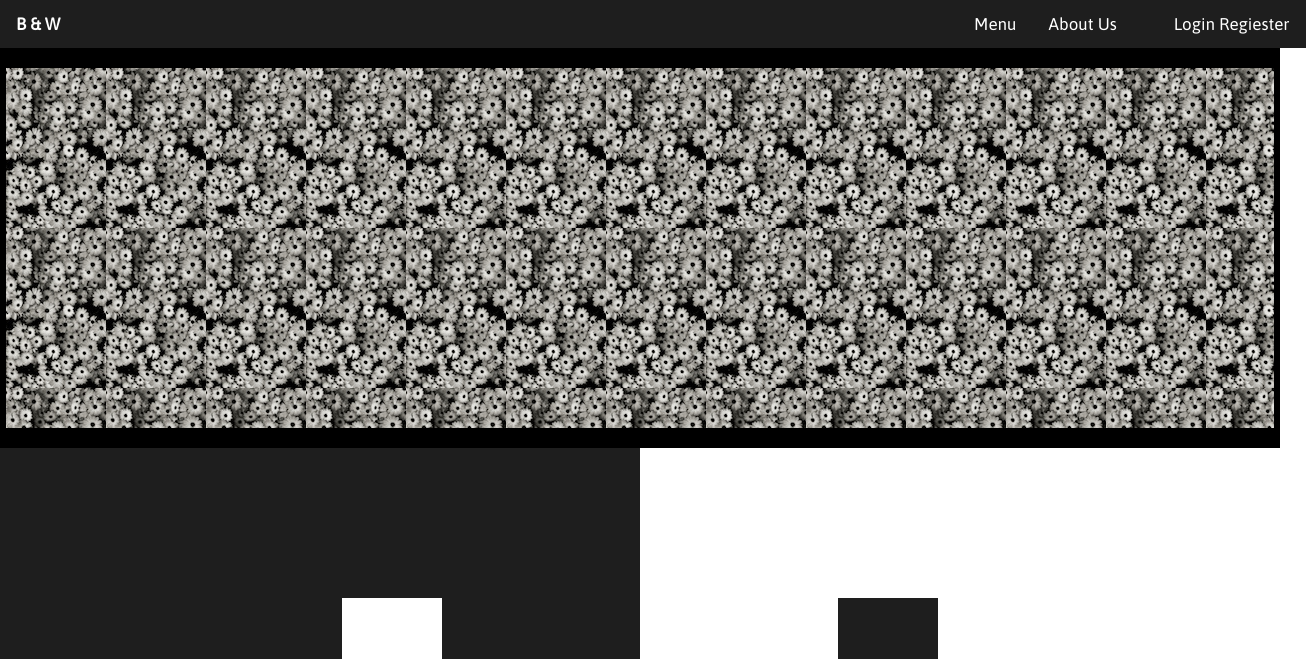
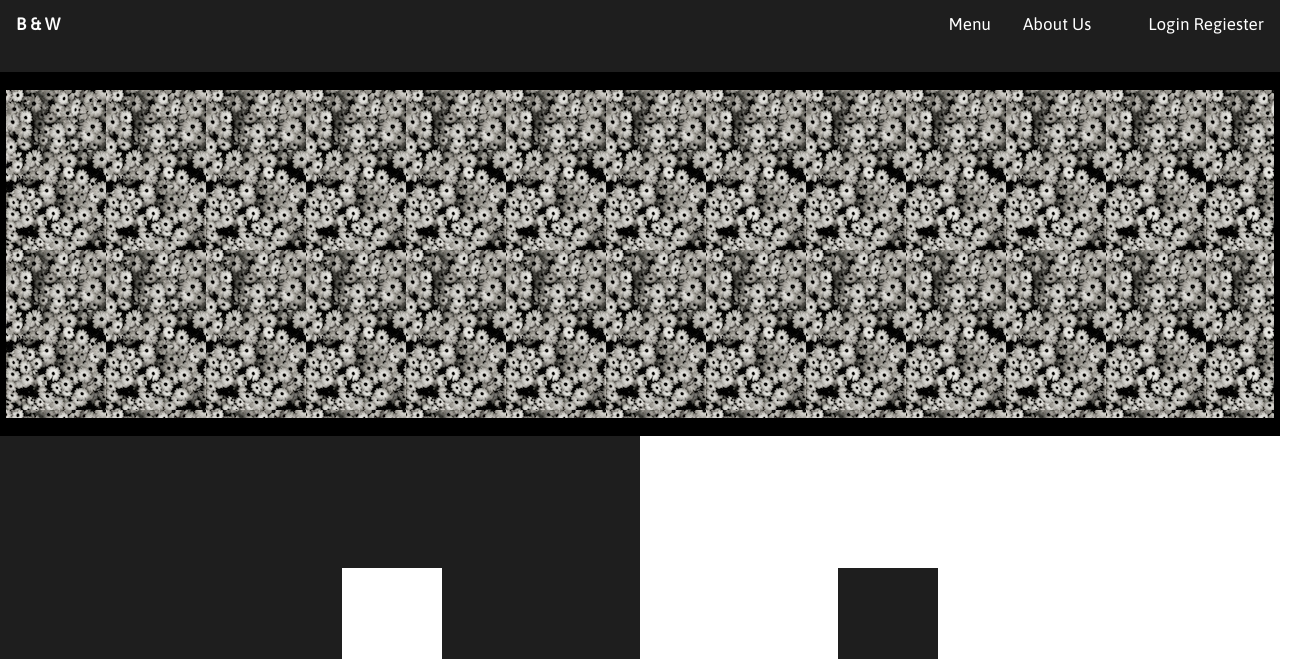
Before and after one commit to FlowerCake13/black-white, a plain HTML site: page index.html in a window 1280 px wide. Shown: the top 659 px of the page, 1306 px wide, since content can reach past the window. Drawn offline with Linux system fonts and the light colour scheme.

Commit message:
~All Done!~

```diff
--- a/css/styles.css
+++ b/css/styles.css
@@ -1,6 +1,8 @@
 body{
 	margin: 0px;
 	font-family: 'Asap', sans-serif;
+	height: calc(100vh);
+	width: calc(100vw);
 }
 
 /* Loading */
@@ -29,12 +31,20 @@ body{
 
 #main-container{
 	display: none;
+	height: calc(100vh);
+	width: calc(100vw);
+}
+
+#wrapping-div{
+	height: calc(54.5vh);
+	width: calc(100vw);
 }
 
 .topnav{
 	background-color: rgb(30, 30, 30);
 	overflow: hidden;
-	width: 102%;
+	width: 100%;
+	height: calc(9vh);
 }
 
 #bw{
@@ -64,10 +74,11 @@ body{
 #picThing{
 	background-color: black;
 	width: calc(100vw);
-	height: calc(50vh);
+	height: calc(45.5vh);
 	display: flex;
 	align-items: center;
 	justify-content: center;
+	z-index: 3;
 }
 
 #pic{
@@ -80,12 +91,12 @@ body{
 	display: flex;
 	flex-direction: row;
 	width: calc(100vw);
-	height: calc(50vh);
+	height: calc(45.5vh);
 }
 
 .bigger{
 	width: calc(50vw);
-	height: calc(50vh);
+	height: calc(45.5vh);
 	display: flex;
 	align-items: center;
 	justify-content: center;
@@ -126,7 +137,7 @@ body{
 	z-index: 2;
 	right: 0px;
 	bottom: 0px;
-	background-color: #ff0000;
+	background-color: rgb(63,127,191);
 }
 
 #modal-content{
@@ -195,7 +206,7 @@ body{
 	margin: auto;
 	padding: 5px;
 	border: 1px solid #888;
-	height: 18%;
+	height: auto;
 	width: 20%;
 }
 
--- a/index.html
+++ b/index.html
@@ -14,6 +14,7 @@
 			<p id="loading">Loading...</p>
 		</div>
 		<div id="main-container">
+			<div id="wrapping-div">
 				<div class="topnav">
 					<a id="bw">B & W</a>
 					<a class="aTag" id="logReg">Login Regiester</a>
@@ -36,6 +37,8 @@
 				<div id="picThing">
 					<div id="pic"></div>
 				</div>
+			</div>
+
 			<div id="bw-container">
 				<div id="big-black" class="bigger">
 					<div id="small-white" class="smaller"></div>
--- a/js/app.js
+++ b/js/app.js
@@ -10,10 +10,9 @@ window.onload = function(){
 		//console.log(modal.style.display)
 
 		var passwordHelp = document.getElementById('passwordGen');
-		var sub = document.getElementById('logSub');
+		var pass = document.getElementById('password');
 
 		passwordHelp.addEventListener('click', function(){
-		var pass = document.getElementById('password');
 		var adj = ['fluffy', 'hairy', 'soft', 'squishy', 'slick', 'goey'];
 		var stuff = ['panda', 'horse', 'cake', 'dino', 'backpack', 'mountian'];
 		var num = [1, 2, 3, 4, 5, 6, 7, 8, 9, 10];
@@ -24,6 +23,19 @@ window.onload = function(){
 		var randomNum4 = Math.floor(Math.random() * special.length);
 		pass.value = adj[randomNum1] + stuff[randomNum2] + num[randomNum3] + special[randomNum4];
 		})
+
+
+		var submit = document.getElementById('logSub');
+		var user = document.getElementById('username');
+		submit.addEventListener('click', function(){
+			//console.log(user.value);
+			if (user.value != "" && pass.value != "") {
+				console.log('yeet')
+				modal.style.display = 'none';
+			}else{
+				console.log('yeah no.')
+			}
+		})
 	})
 
 	setTimeout(function(){
@@ -31,7 +43,7 @@ window.onload = function(){
 		var mainContainer = document.getElementById('main-container');
 		loadingContainer.style.display = 'none';
 		mainContainer.style.display = 'inline';
-	}, 1000);
+	}, 3000);
 	//change to 3000 later
 
 	setTimeout(function(){
@@ -47,5 +59,5 @@ window.onload = function(){
 			modal2.style.display = 'inline'
 			request.style.display = 'none'
 		})
-	}, 1000)
+	}, 4000)
 }
```
Lines whose indentation alone changed are shown as unchanged.
